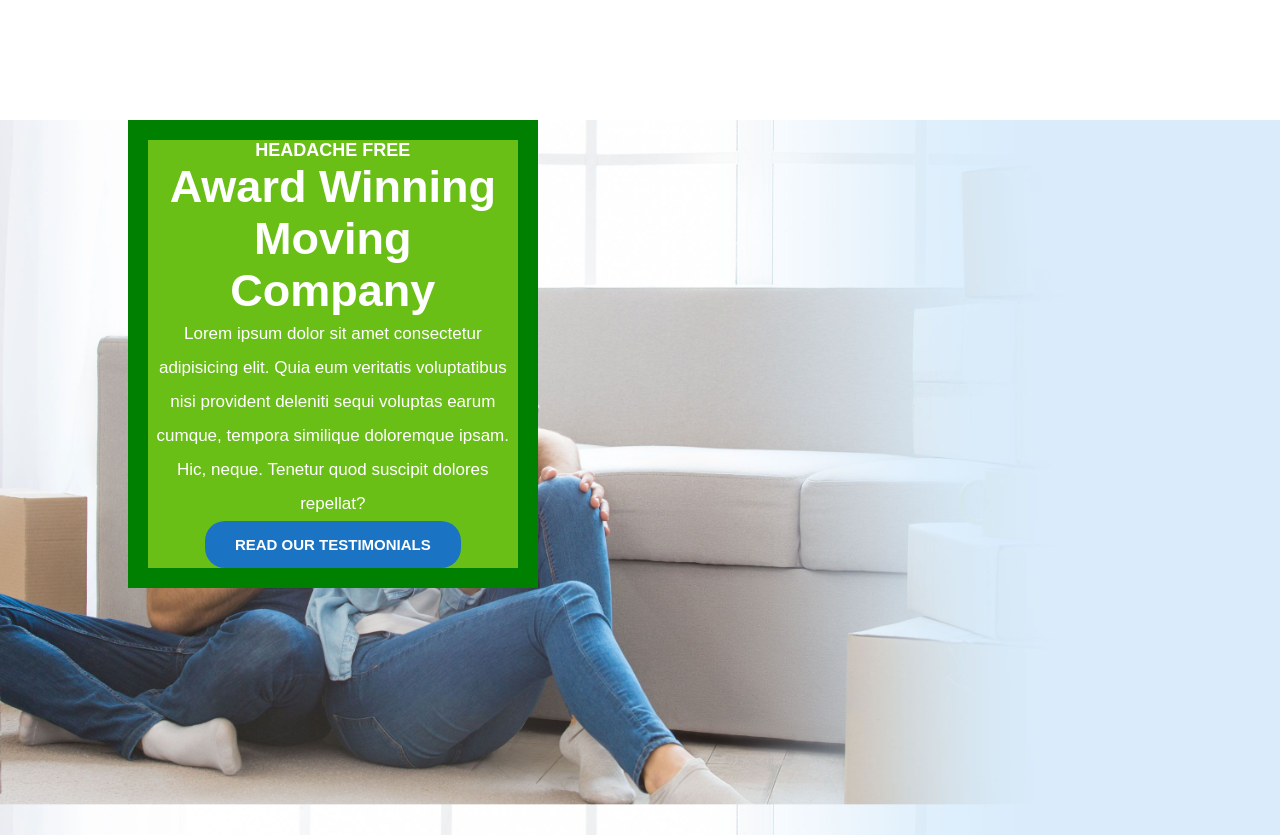
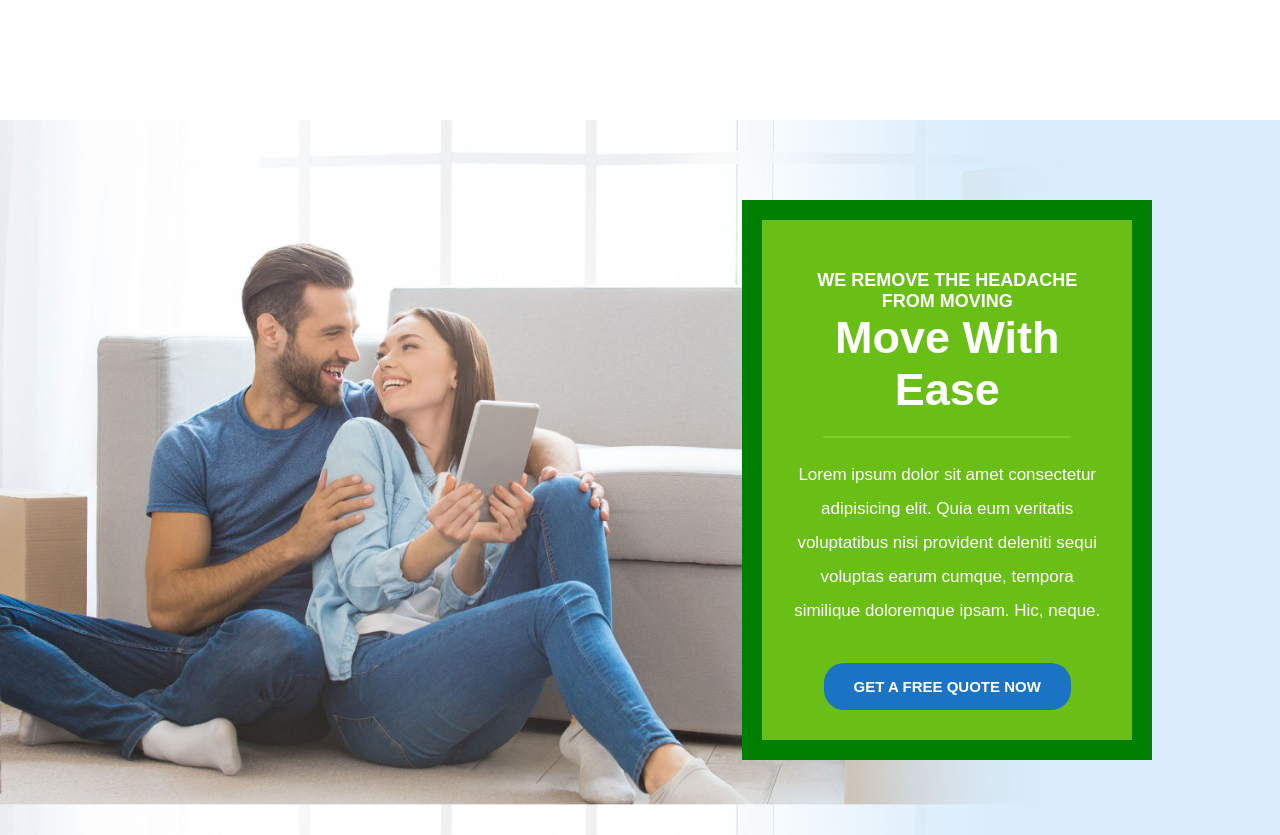
Before and after one commit to Maurizio97/proj-html-vuejs, a Vue app: page / in a window 1280 px wide. Shown: the part 2860-3695 px from the top of the page. Built offline with nearby package versions, Linux system fonts and the light colour scheme.

Commit message:
component mysection3 complete. full exercise, now I focus on code refactoring

```diff
--- a/src/components/MySection3.vue
+++ b/src/components/MySection3.vue
@@ -1,17 +1,18 @@
 <template>
   <section>
-      <div class="center">
+      <div id="cont-for-position" class="center">
           <div class="container-text">
               <h3 class="sub-title">
-              HEADACHE FREE
+                WE REMOVE THE HEADACHE FROM MOVING
               </h3>
               <h2 class="title">
-                Award Winning Moving Company
+                Move With Ease
               </h2>
+              <div class="row"></div>
               <p class="text-par">
-                Lorem ipsum dolor sit amet consectetur adipisicing elit. Quia eum veritatis voluptatibus nisi provident deleniti sequi voluptas earum cumque, tempora similique doloremque ipsam. Hic, neque. Tenetur quod suscipit dolores repellat?
+                Lorem ipsum dolor sit amet consectetur adipisicing elit. Quia eum veritatis voluptatibus nisi provident deleniti sequi voluptas earum cumque, tempora similique doloremque ipsam. Hic, neque.
               </p>
-              <button>READ OUR TESTIMONIALS</button>
+              <button>GET A FREE QUOTE NOW</button>
           </div>
       </div>
   </section>
@@ -39,11 +40,19 @@ section {
   height: 90vh;
   background-size: 100%;
 
+  #cont-for-position {
+    height: 100%;
+    display: flex;
+    align-items: center;
+    justify-content: flex-end;
+  }
+
   .container-text {
     width: 40%;
     border: solid 20px green;
     background-color: $green;
     text-align: center;
+    padding: 30px;
 
     .title {
       color: white;
@@ -51,6 +60,17 @@ section {
 
     .sub-title {
       color: white;
+      margin: 20px auto 0;
+    }
+
+    .row {
+      border: solid 1px #79d122;
+      width: 80%;
+      margin: 20px auto;
+    }
+
+    .text-par {
+      margin: 20px auto 35px;
     }
   }
 }
--- a/src/components/MySection4.vue
+++ b/src/components/MySection4.vue
@@ -103,6 +103,7 @@ section {
 
 .text-par {
   margin: 30px auto;
+  font-style: oblique;
 }
 
 #cont-button {
```
